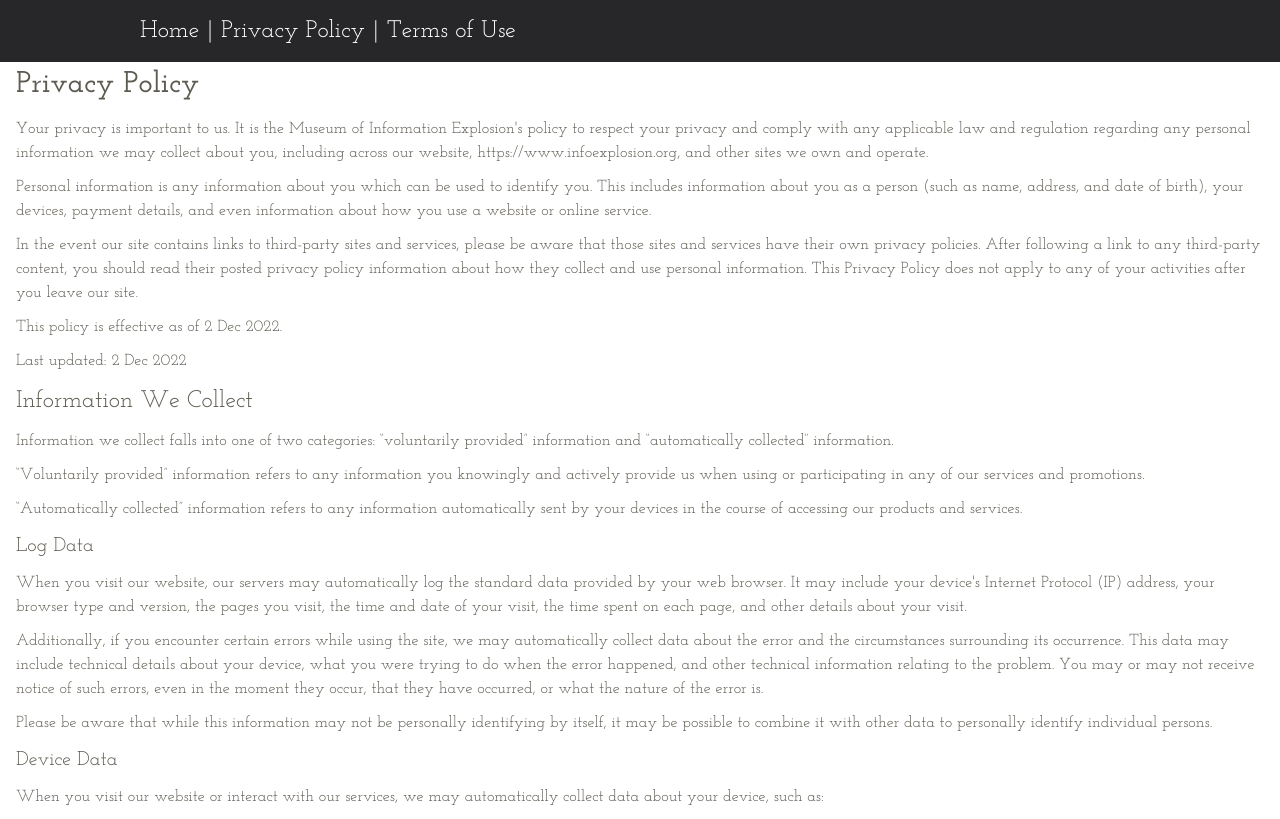
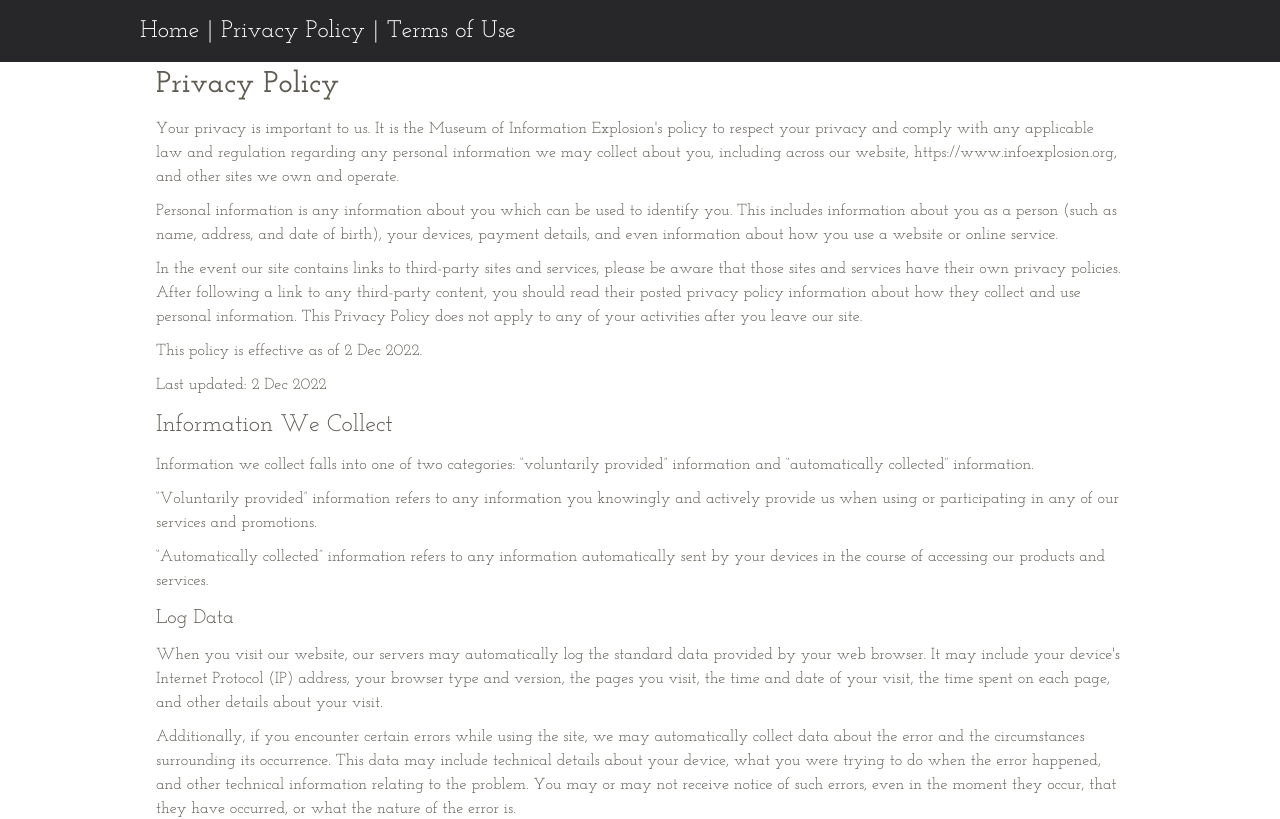
Before and after one commit to simnova/infoexplosion, a React (Create React App) app: page /privacy-policy in a window 1280 px wide. Shown: the top 819 px of the page. Built offline with nearby package versions, Linux system fonts and the light colour scheme.

Commit message:
container for subpages

```diff
--- a/src/layouts/root/pages/privacy-policy.tsx
+++ b/src/layouts/root/pages/privacy-policy.tsx
@@ -1,3 +1,4 @@
+import { Container } from '../../../components/atoms/container';
 import { Heading, HeadingLevel } from '../../../components/atoms/heading';
 import { SubpageHeader } from '../../../components/atoms/subpage-header';
 import styles from './privacy-policy.module.css';
@@ -6,6 +7,7 @@
   return (
     <>
       <SubpageHeader />
+      <Container>
       <article className="mx-4 text-base">
         <Heading level={HeadingLevel.H2}>Privacy Policy</Heading>
         <p className={styles['p']}>
@@ -279,6 +281,7 @@
           privacy@infoexplosion.org{' '}
         </p>
       </article>
+      </Container>
     </>
   );
 };
--- a/src/layouts/root/pages/terms-of-use.tsx
+++ b/src/layouts/root/pages/terms-of-use.tsx
@@ -1,3 +1,4 @@
+import { Container } from '../../../components/atoms/container';
 import { Heading, HeadingLevel } from '../../../components/atoms/heading';
 import { SubpageHeader } from '../../../components/atoms/subpage-header';
 import styles from './terms-of-use.module.css';
@@ -6,6 +7,7 @@
   return (
     <>
       <SubpageHeader />
+      <Container>
       <article className="mx-4 text-base">
         <Heading level={HeadingLevel.H2}>Terms of Service</Heading>
         <p className={styles['p']}>
@@ -113,6 +115,7 @@
           the courts in that State or location.{' '}
         </p>
       </article>
+      </Container>
     </>
   );
 };
```
